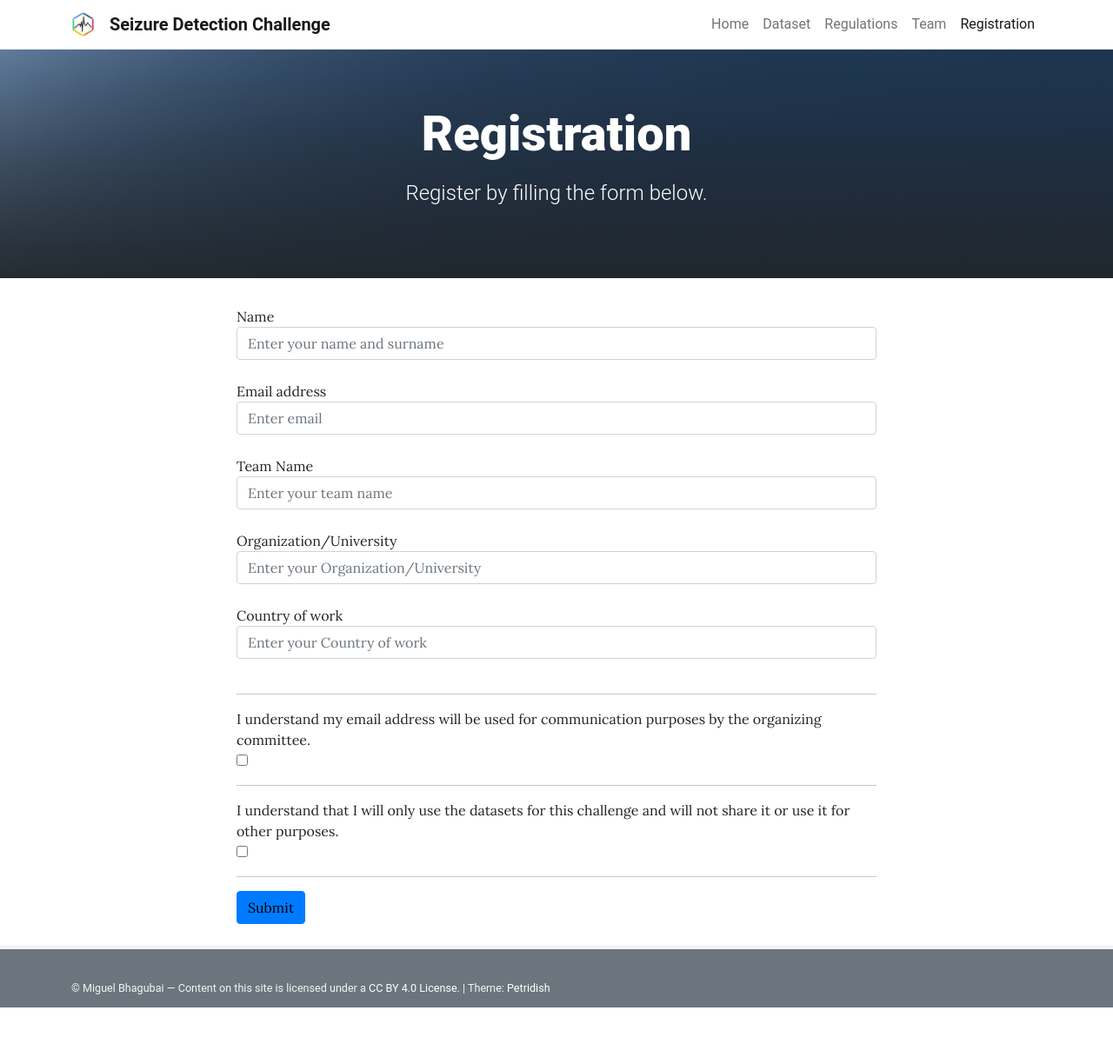
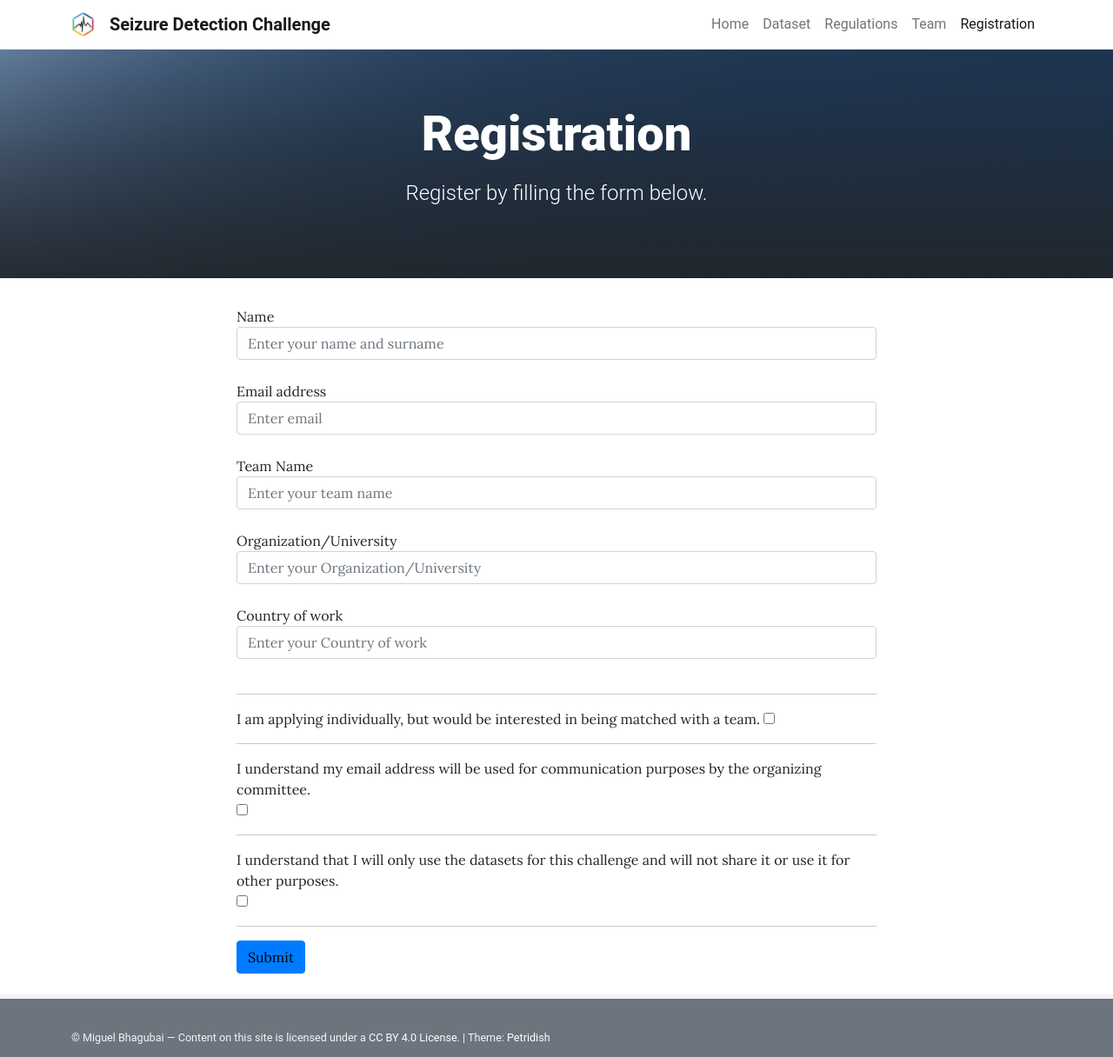
Before and after one commit to nestconf25/nestconf25.github.io, a Jekyll site: the page built from pages/registration.md, in a window 1280 px wide. Shown: the whole page at 87% size. Built offline with Jekyll 4.4.1, drawn with Linux system fonts in a browser that asks for light colours; before the commit the page ends 1159 px from its top, so only the background shows below that.

Commit message:
updated home registration

```diff
--- a/_includes/register_form.html
+++ b/_includes/register_form.html
@@ -36,6 +36,11 @@
     <br>
     <hr>
     <div class="form-group">
+        <label for="Team" required="required"> I am applying individually, but would be interested in being matched with a team.</a></label>
+        <input type="checkbox" name="indteam" id="Team">
+    </div>
+    <hr>
+    <div class="form-group">
         <label for="TermsAndCond" required="required"> I understand my email address will be used for communication purposes by the organizing committee.</a></label>
         <input type="checkbox" name="termsandcond" id="TermsAndCond" required="required">
     </div>
@@ -45,6 +50,6 @@
         <input type="checkbox" name="data" id="dataagr" required="required">
     </div>
     <hr>
-    <button type="submit" class="btn btn-primary">Submit</button>
-    <input type="hidden" name="redirect" value="https://biomedepi.github.io/seizure_detection_challenge/regulations#">
+    <button type="submit" class="btn btn-primary" name="redirect" value="https://biomedepi.github.io/seizure_detection_challenge/registrationS/">Submit</button>
+    <input type="hidden" name="_gotcha" style="display:none !important">
   </form>
```
Also changed, not shown: pages/registration_successful.md (+2 -2 lines).
